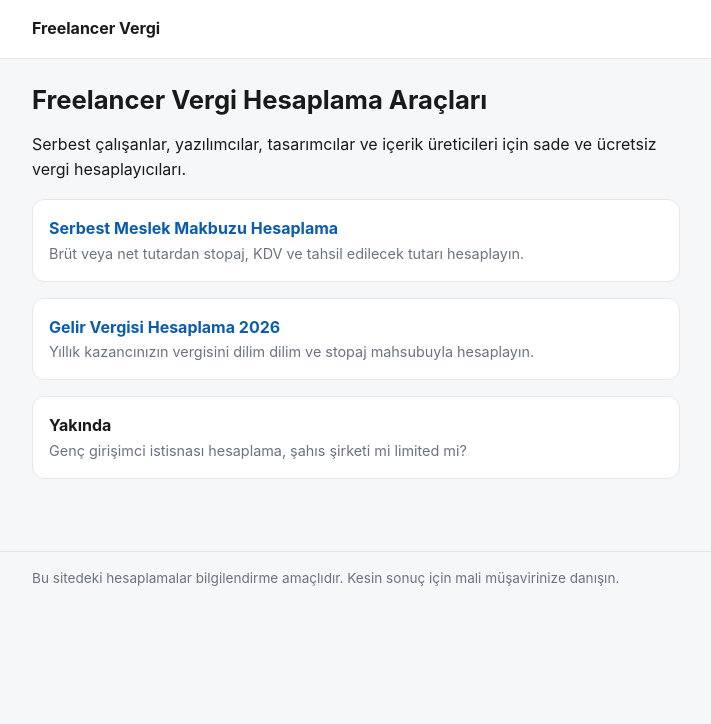
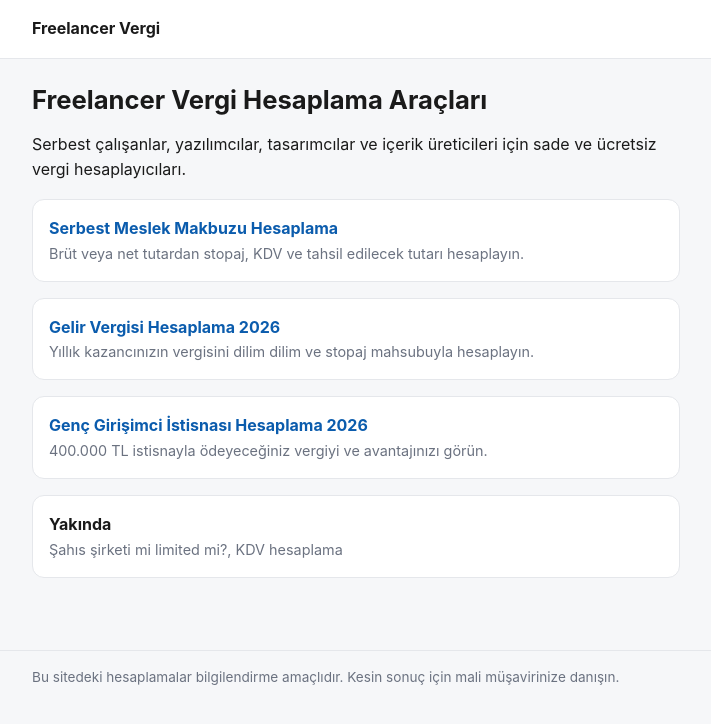
Before and after one commit to yavuzscvk-source/freelancer-vergi, a Next.js app: page / in a window 1280 px wide. Shown: the top 724 px of the page, without its empty margins (284-995 px from the left). Built offline with nearby package versions, Linux system fonts and the light colour scheme.

Commit message:
Update page.js

```diff
--- a/app/page.js
+++ b/app/page.js
@@ -16,9 +16,14 @@ export default function Home() {
         <div className="muted">Yıllık kazancınızın vergisini dilim dilim ve stopaj mahsubuyla hesaplayın.</div>
       </Link>
 
+      <Link href="/genc-girisimci-istisnasi" className="card tool-link">
+        <strong>Genç Girişimci İstisnası Hesaplama 2026</strong>
+        <div className="muted">400.000 TL istisnayla ödeyeceğiniz vergiyi ve avantajınızı görün.</div>
+      </Link>
+
       <div className="card">
         <strong>Yakında</strong>
-        <div className="muted">Genç girişimci istisnası hesaplama, şahıs şirketi mi limited mi?</div>
+        <div className="muted">Şahıs şirketi mi limited mi?, KDV hesaplama</div>
       </div>
     </>
   );
```
